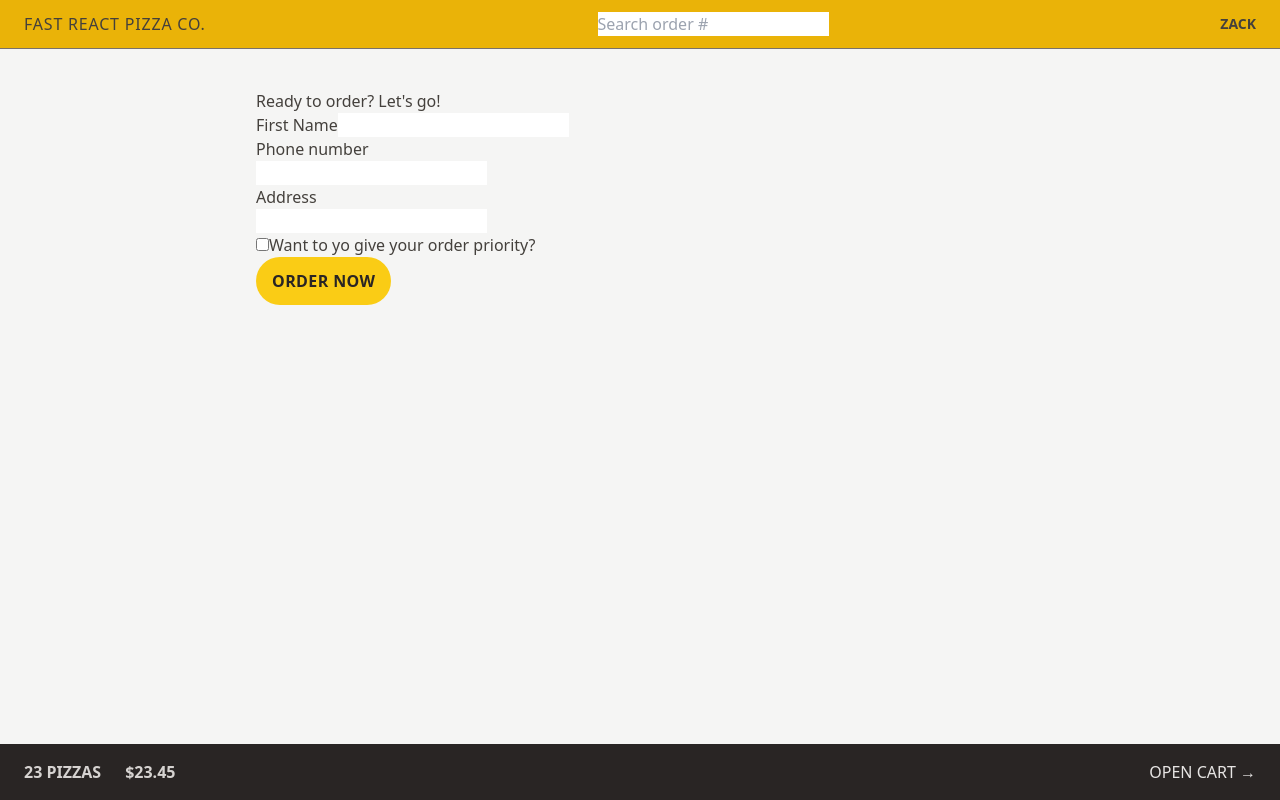
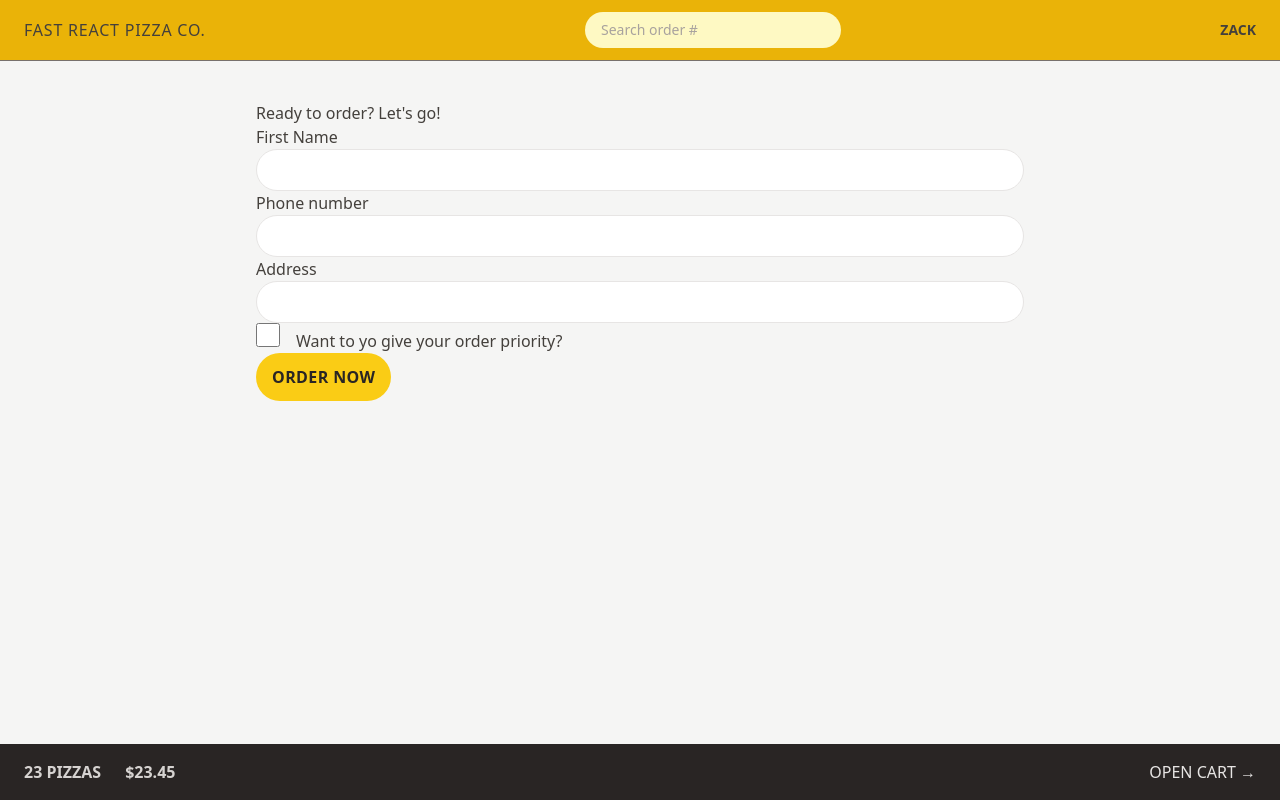
Before and after one commit to zacktam12/PizzaFlow, a React (Vite) app: page /order/new in a window 1280 px wide. Built offline with nearby package versions, Linux system fonts and the light colour scheme.

Commit message:
styling form elements

```diff
--- a/src/features/order/CreateOrder.jsx
+++ b/src/features/order/CreateOrder.jsx
@@ -46,13 +46,23 @@ function CreateOrder() {
       <Form method="POST">
         <div>
           <label>First Name</label>
-          <input type="text" name="customer" required />
+          <input
+            className="w-full rounded-full border border-stone-200 px-4 py-2 focus:outline-none focus:ring focus:ring-yellow-500"
+            type="text"
+            name="customer"
+            required
+          />
         </div>
 
         <div>
           <label>Phone number</label>
           <div>
-            <input type="tel" name="phone" required />
+            <input
+              className="w-full rounded-full border border-stone-200 px-4 py-2 focus:outline-none focus:ring focus:ring-yellow-500"
+              type="tel"
+              name="phone"
+              required
+            />
           </div>
           {formError?.phone && <p>{formError.phone}</p>}
         </div>
@@ -60,19 +70,27 @@ function CreateOrder() {
         <div>
           <label>Address</label>
           <div>
-            <input type="text" name="address" required />
+            <input
+              className="w-full rounded-full border border-stone-200 px-4 py-2 focus:outline-none focus:ring focus:ring-yellow-500"
+              type="text"
+              name="address"
+              required
+            />
           </div>
         </div>
 
         <div>
           <input
+            className="h-6 w-6 accent-yellow-500 focus:outline-none focus:ring focus:ring-yellow-500 focus:ring-offset-2"
             type="checkbox"
             name="priority"
             id="priority"
             // value={withPriority}
             // onChange={(e) => setWithPriority(e.target.checked)}
           />
-          <label htmlFor="priority">Want to yo give your order priority?</label>
+          <label className="px-4" htmlFor="priority">
+            Want to yo give your order priority?
+          </label>
         </div>
 
         <div>
--- a/src/features/order/SearchOrder.jsx
+++ b/src/features/order/SearchOrder.jsx
@@ -17,6 +17,7 @@ function SearchOrder() {
         placeholder="Search order #"
         value={query}
         onChange={(e) => setQuery(e.target.value)}
+        className="focus-yellow-200 w-28 rounded-full bg-yellow-100 px-4 py-2 text-sm transition-all duration-300 placeholder:text-stone-400 focus:outline-none focus:ring focus:ring-yellow-500 sm:w-64 sm:focus:w-72"
       ></input>
     </form>
   );
```
